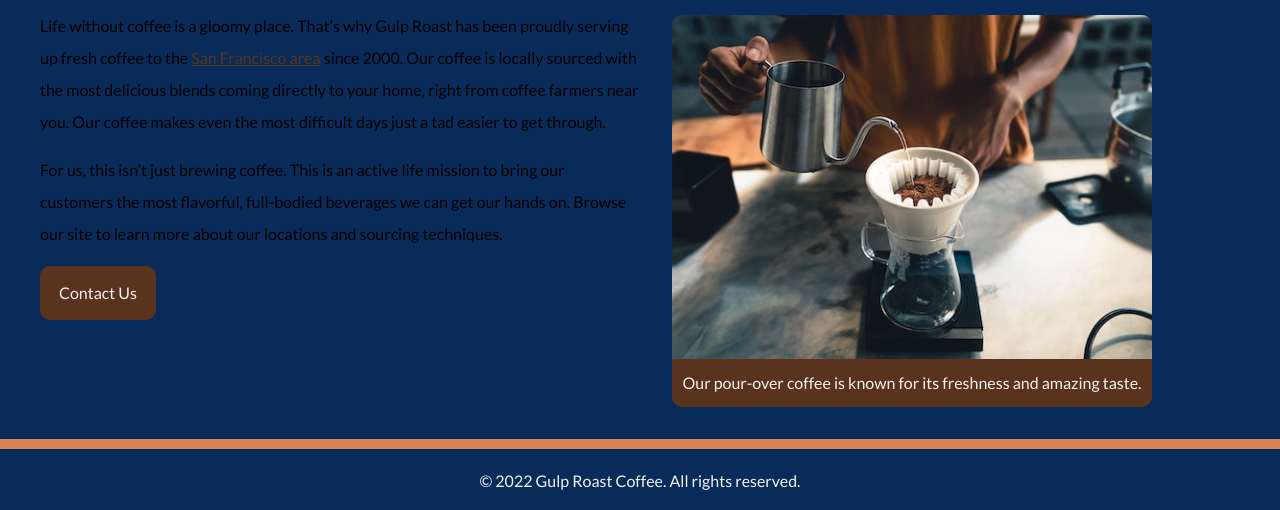
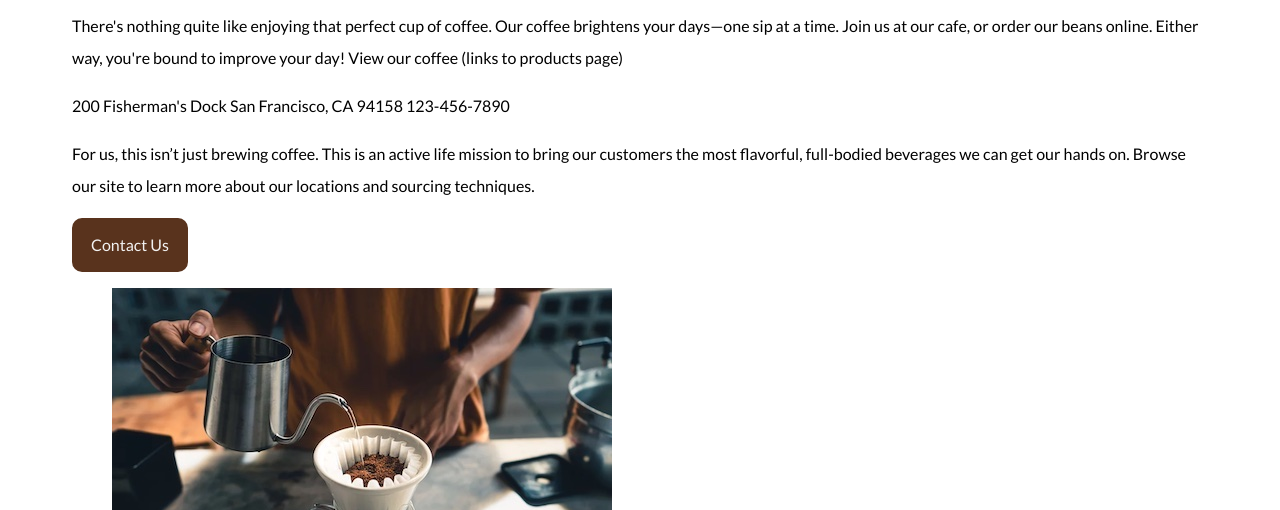
Before and after one commit to dimorphik/m19-challenge, a plain HTML site: page index.html in a window 1280 px wide. Shown: the part 240-750 px from the top of the page. Drawn offline with Linux system fonts and the light colour scheme.

Commit message:
products and contact, basic content added

```diff
--- a/css/styles.css
+++ b/css/styles.css
@@ -1,3 +1,9 @@
+*,
+*::before,
+*::after {
+  box-sizing: border-box;
+}
+
 body {
   background-color: #082b59;
   margin: 0;
@@ -19,6 +25,7 @@ h1 {
 
 img {
   max-width: 100%;
+  height: auto;
 }
 
 a {
@@ -79,10 +86,10 @@ nav li:hover a {
 
 main {
   background: #ffffff url(../media/images/gulp-bean-bkgd.jpg) repeat-x bottom;
-  padding-bottom: 300px;
+  padding-bottom: 230px;
 }
 
-.main {
+section {
   max-width: 1200px;
   margin: 0 auto;
   padding: 2rem;
@@ -91,20 +98,20 @@ main {
   justify-content: space-between;
 }
 
-figure {
+.about figure {
   margin: 3rem 0 0 0;
   background-color: #59331d;
   border-radius: 10px;
 }
 
-figure img {
+.about figure img {
   display: block;
   width: 100%;
   border-top-left-radius: 10px;
   border-top-right-radius: 10px;
 }
 
-figcaption {
+.about figcaption {
   color: #f2f2f2;
   text-align: center;
   padding: 0.5rem;
@@ -162,17 +169,17 @@ footer a {
     margin: 0 1rem 1rem 1rem;
   }
 
-  .main {
+  section.about {
     max-width: 1200px;
     flex-flow: row wrap;
-    gap: 2rem;
+    gap: 1.5rem;
   }
 
-  article {
+  .about article {
     flex-basis: 52%;
   }
 
-  figure {
+  .about figure {
     flex-basis: 40%;
     align-self: baseline;
     margin-top: 5.3rem;
@@ -228,16 +235,12 @@ footer a {
     }
   }
 
-  .main {
-    justify-content: left;
-  }
-
-  article {
+  .about article {
     flex-basis: 50%;
   }
 
-  figure {
-    flex-basis: 40%;
+  .about figure {
+    flex-basis: 45%;
     align-self: baseline;
     margin-top: 5.3rem;
   }
--- a/index.html
+++ b/index.html
@@ -26,7 +26,7 @@
       <nav>
         <ul>
           <li class="logo">
-            <a href="https://uxuicurriculum.wixsite.com/gulproast">
+            <a href="index.html">
               <img src="./media/images/gulp-logo-light.png" alt="Gulp Roast. Click for home." />
             </a>
           </li>
@@ -51,18 +51,16 @@
         </ul>
       </nav>
     </header>
-    <div class="main-bkgd">
-      <section class="main">
+    <main>
+      <section class="index">
         <article>
-          <h1>About Us</h1>
+          <h1>Contact Us</h1>
           <p>
-            Life without coffee is a gloomy place. That’s why Gulp Roast has been proudly serving up
-            fresh coffee to the
-            <a href="https://goo.gl/maps/3rAyszfwSDx8Si2Y9" target="_blank">San Francisco area</a>
-            since 2000. Our coffee is locally sourced with the most delicious blends coming directly
-            to your home, right from coffee farmers near you. Our coffee makes even the most
-            difficult days just a tad easier to get through.
+            There's nothing quite like enjoying that perfect cup of coffee. Our coffee brightens
+            your days—one sip at a time. Join us at our cafe, or order our beans online. Either way,
+            you're bound to improve your day! View our coffee (links to products page)
           </p>
+          <p>200 Fisherman's Dock San Francisco, CA 94158 123-456-7890</p>
 
           <p>
             For us, this isn’t just brewing coffee. This is an active life mission to bring our
@@ -89,7 +87,7 @@
           </figcaption>
         </figure>
       </section>
-    </div>
+    </main>
     <footer>
       <p>&copy; 2022 Gulp Roast Coffee. All rights reserved.</p>
       <ul>
```
Also changed, not shown: about.html (+23 -54 lines), products.html (+20 -42 lines), 2 other files.
